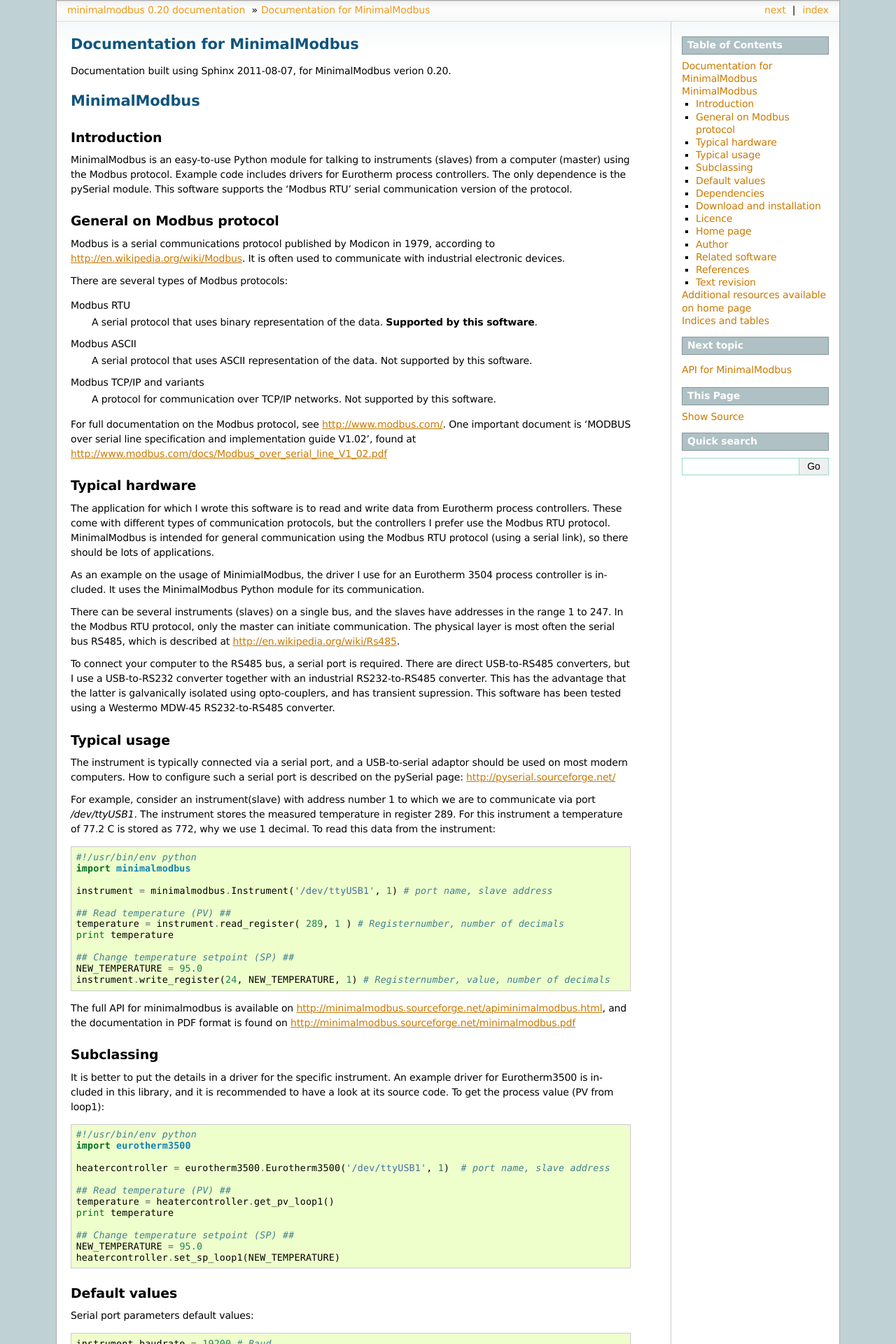
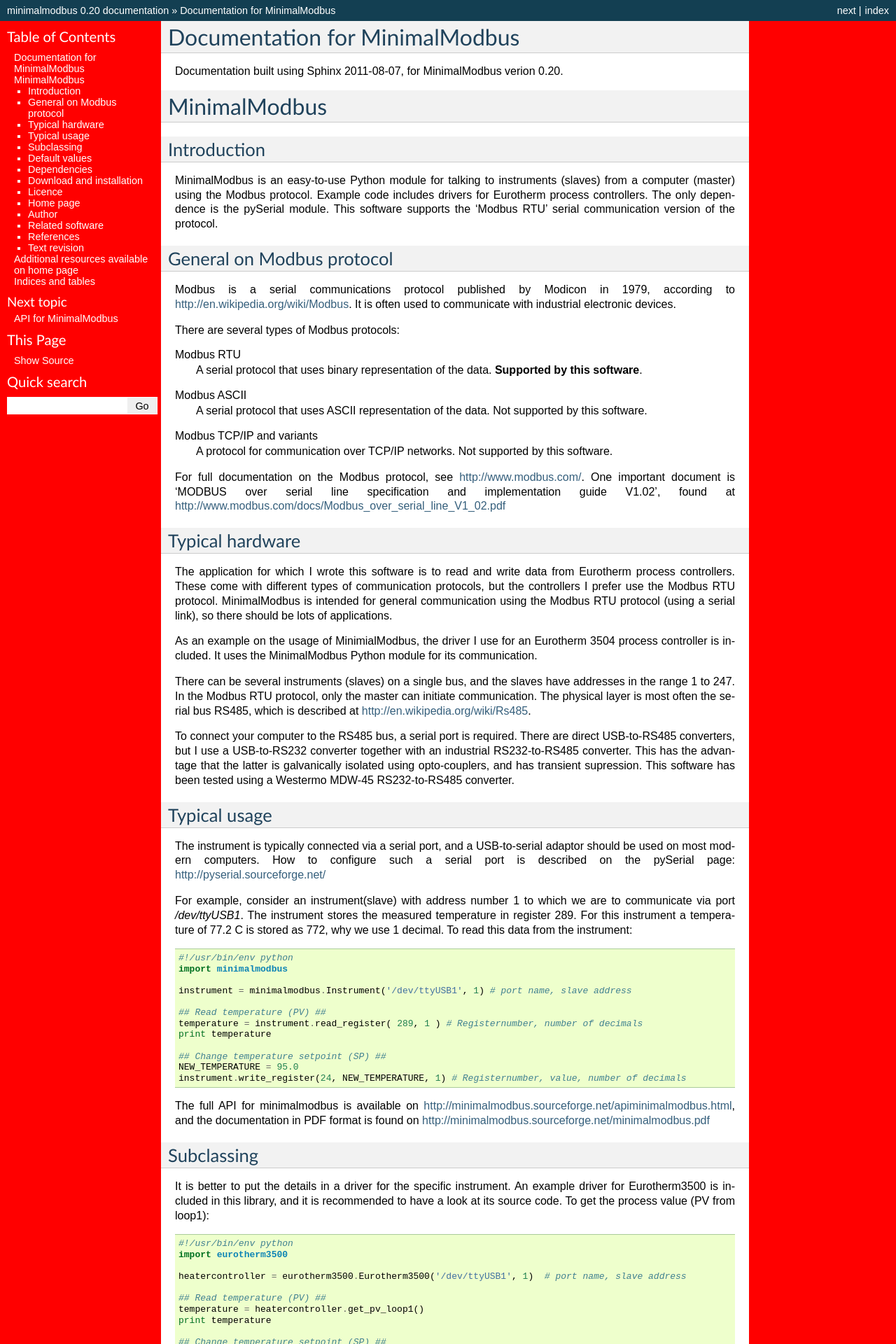
Before and after one commit to pyhys/minimalmodbus, a Sphinx documentation site: the page built from doc/index.rst, in a window 1280 px wide. Shown: the top 1920 px of the page at 70% size. Built offline with Sphinx 7.4.7, drawn with Linux system fonts in a browser that asks for light colours; pages that are not in the unit, such as notebooks, are missing from menus.

Commit message:
HTML theme changes

```diff
--- a/doc/conf.py
+++ b/doc/conf.py
@@ -91,12 +91,23 @@
 
 # The theme to use for HTML and HTML Help pages.  See the documentation for
 # a list of builtin themes.
-html_theme = 'sphinxdoc'
+html_theme = 'default'
 
 # Theme options are theme-specific and customize the look and feel of a theme
 # further.  For a list of options available for each theme, see the
 # documentation.
-#html_theme_options = {}
+html_theme_options = {
+    "sidebarbgcolor":   "Red",
+    "sidebarlinkcolor": "White"
+}
+
+#html_theme_options = {
+#    "relbarbgcolor":    "DarkGreen",
+#    "sidebarbgcolor":   "Red",
+#    "sidebarlinkcolor": "LawnGreen",
+#    "headbgcolor":      "PaleGreen",
+#    "headtextcolor":    "DarkGreen"
+#}
 
 # Add any paths that contain custom themes here, relative to this directory.
 #html_theme_path = []
```
